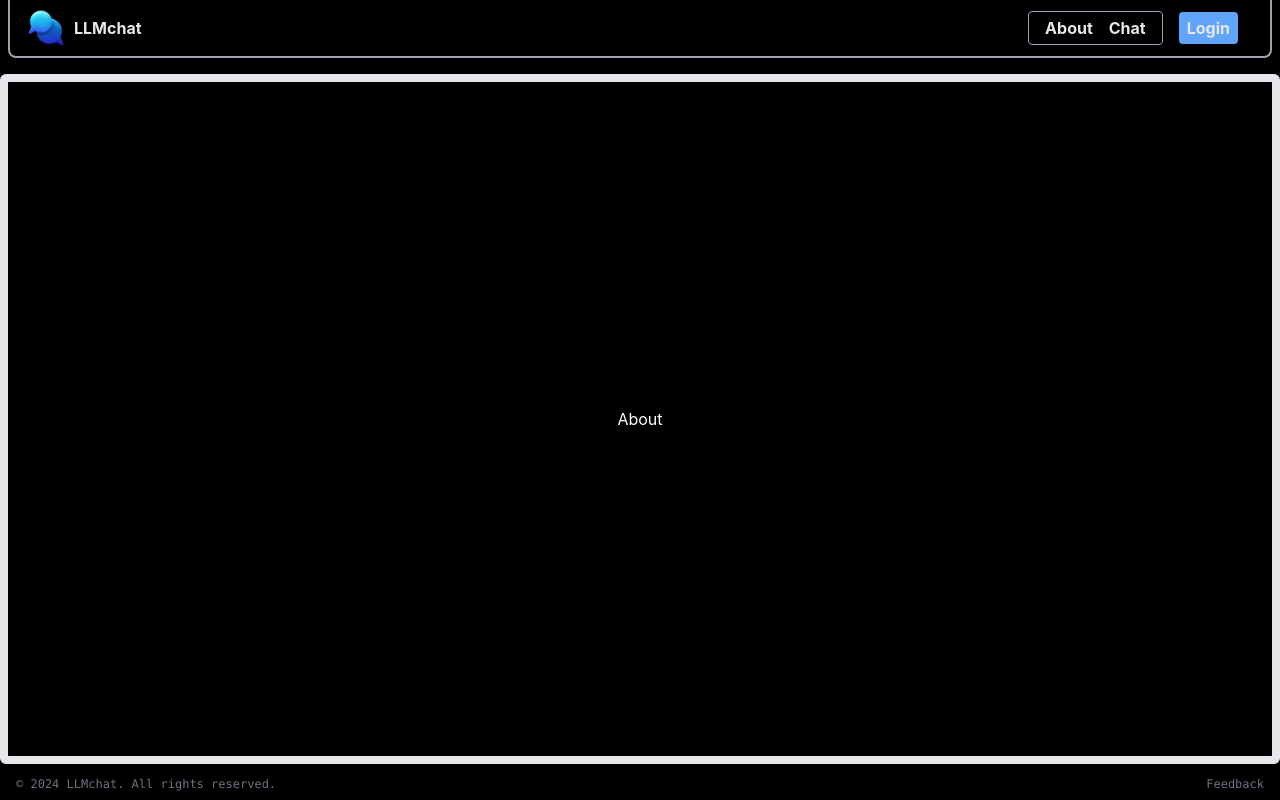
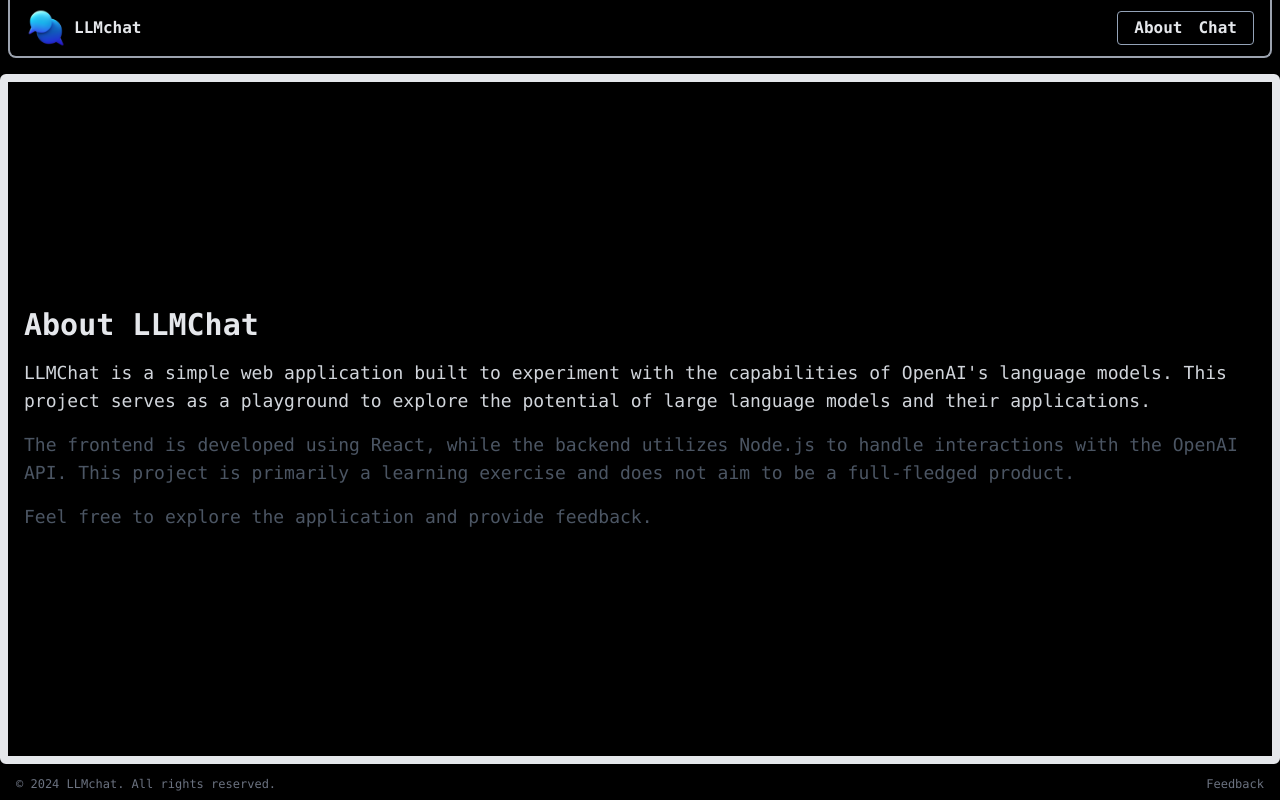
Before and after one commit to satymshrma/llmchat, a React (Vite) app in the folder frontend/: page / in a window 1280 px wide. Built offline with nearby package versions, Linux system fonts and the light colour scheme.

Commit message:
modified the front end.

```diff
--- a/frontend/package.json
+++ b/frontend/package.json
@@ -10,6 +10,7 @@
     "preview": "vite preview"
   },
   "dependencies": {
+    "axios": "^1.7.3",
     "react": "^18.2.0",
     "react-dom": "^18.2.0",
     "react-router-dom": "^6.24.1"
--- a/frontend/src/App.tsx
+++ b/frontend/src/App.tsx
@@ -1,6 +1,7 @@
 import { useState } from "react";
 import Nav from "./components/Nav";
-import { About } from "./pages";
+import { About, Chat } from "./pages";
+import { Route, Routes } from "react-router-dom";
 
 const App = () => {
   const [darkMode, setdarkMode] = useState<boolean>(false); // #TODO: Redo this
@@ -26,16 +27,25 @@
         {/* Main Section */}
         <section
           id="focus"
-          className="p-2 border-8 w-full h-full rounded-md flex  justify-center items-center border-slate-gray mt-4 mx-2"
+          className="border-8 max-lg:w-[98%] w-full h-full rounded-md flex justify-center items-center border-slate-gray mt-4"
         >
-          <About />
+          <Routes>
+            <Route path="/" element={<About />} />
+            <Route path="/chat" element={<Chat />} />
+          </Routes>
+          {/* <About /> */}
         </section>
 
         <footer className="w-full">
           <div className="p-2 mt-1 mx-2 flex justify-between text-gray-500 text-xs font-mono">
             <p>© 2024 LLMchat. All rights reserved.</p>
-            <button className="hover:underlinehover:text-blue-500">
-              Feedback
+            <button
+              onClick={() => {}}
+              className="hover:underline hover:text-blue-100"
+            >
+              <p>
+                <a href="https://forms.gle/76ekqM5SkwPSEA566">Feedback</a>
+              </p>
             </button>
           </div>
         </footer>
--- a/frontend/src/components/Nav.tsx
+++ b/frontend/src/components/Nav.tsx
@@ -12,7 +12,7 @@
 
 const Nav: React.FC<Props> = ({ darkMode, changeDarkMode, loginStatus }) => {
   return (
-    <div className="flex font-sans flex-row justify-between items-center px-4 max-sm:px-2 py-2 mx-2 font-bold border-2 border-t-0 border-gray-400 bg-black text-gray-200 rounded-lg rounded-t-none">
+    <div className="flex font-mono flex-row justify-between items-center px-4 max-sm:px-2 py-2 mx-2 font-bold border-2 border-t-0 border-gray-400 bg-black text-gray-200 rounded-lg rounded-t-none">
       <div className="flex flex-row gap-3">
         {/* Logo */}
         <div className="gap-3">
@@ -39,7 +39,7 @@
 
       <div>
         {/*Navigation links and Menu*/}
-        <div className="max-sm:hidden flex-row flex justify-evenly items-center">
+        <div className=" flex-row flex justify-evenly items-center">
           <div className="border p-1 px-2 border-slate-400 rounded">
             {navLinks.map((link) => (
               <a key={link.href} href={link.href} className="mx-2">
@@ -47,12 +47,12 @@
               </a>
             ))}
           </div>
-          <div className="mx-4 bg-blue-400 p-1 px-2 rounded">
+          <div className=" hidden mx-4 bg-blue-400 p-1 px-2 rounded">
             {!loginStatus && <a href="/login">Login</a>}
             {loginStatus && <UserMenu />}
           </div>
         </div>
-        <img className="max-sm:block hidden" src="{hamburgerIcon}" alt="Menu" />
+        <img className=" hidden" src="{hamburgerIcon}" alt="Menu" />
       </div>
     </div>
   );
--- a/frontend/src/main.tsx
+++ b/frontend/src/main.tsx
@@ -1,10 +1,12 @@
-import React from 'react'
-import ReactDOM from 'react-dom/client'
-import App from './App.tsx'
-import './index.css'
-
-ReactDOM.createRoot(document.getElementById('root')!).render(
+import React from "react";
+import ReactDOM from "react-dom/client";
+import App from "./App.tsx";
+import "./index.css";
+import { BrowserRouter } from "react-router-dom";
+ReactDOM.createRoot(document.getElementById("root")!).render(
   <React.StrictMode>
-    <App />
-  </React.StrictMode>,
-)
+    <BrowserRouter>
+      <App />
+    </BrowserRouter>
+  </React.StrictMode>
+);
--- a/frontend/src/pages/About.tsx
+++ b/frontend/src/pages/About.tsx
@@ -2,8 +2,27 @@
 
 const About = () => {
   return (
-    <div className=''>About</div>
-  )
-}
+    <div className="container mx-auto px-4 py-10 text-left">
+      <h2 className="font-mono text-3xl font-bold text-gray-200 mb-4">
+        About LLMChat
+      </h2>
+      <p className="text-lg font-mono text-gray-300">
+        LLMChat is a simple web application built to experiment with the
+        capabilities of OpenAI's language models. This project serves as a
+        playground to explore the potential of large language models and their
+        applications.
+      </p>
+      <p className="text-lg font-mono text-gray-600 mt-4">
+        The frontend is developed using React, while the backend utilizes
+        Node.js to handle interactions with the OpenAI API. This project is
+        primarily a learning exercise and does not aim to be a full-fledged
+        product.
+      </p>
+      <p className="text-lg font-mono text-gray-600 mt-4">
+        Feel free to explore the application and provide feedback.
+      </p>
+    </div>
+  );
+};
 
-export default About
+export default About;
--- a/frontend/src/pages/Chat.tsx
+++ b/frontend/src/pages/Chat.tsx
@@ -1,7 +1,110 @@
 // import React from 'react'
 
-const Chat = () => {
-  return <div>Chat</div>;
+import { useEffect, useState } from "react";
+import axios from "axios";
+import { API_OPENAI_CHAT, API_OPENAI_VALIDATION } from "../utils/endpoints";
+
+interface ChatProps {}
+
+interface Message {
+  text: string;
+  sender: "user" | "bot";
+}
+
+const Chat: React.FC<ChatProps> = () => {
+  const [apiKey, setApiKey] = useState("");
+  const [apiKeyStatus, setApiKeyStatus] = useState<boolean>(false);
+  const [buttonText, setButtonText] = useState("Validate");
+  const [placeholderText, setPlaceholderText] = useState(
+    "Enter OpenaiAPI Key..."
+  );
+  const [messages, setMessages] = useState<Message[]>([]);
+  const [showInvalidKeyMessage, setShowInvalidKeyMessage] = useState(false);
+  let handleSubmit;
+  useEffect(() => {
+    handleSubmit = async (e: React.FormEvent) => {
+      e.preventDefault();
+      if (!apiKeyStatus) {
+        try {
+          const response = await axios.post(API_OPENAI_VALIDATION, { apiKey });
+          setApiKeyStatus(response.data);
+          setButtonText("Chat");
+          setPlaceholderText("Enter your query here...");
+        } catch (error) {
+          console.error(error);
+          setApiKeyStatus(false);
+          setShowInvalidKeyMessage(true);
+          setButtonText("Validate");
+          setPlaceholderText("Enter OpenaiAPI Key...");
+        }
+        return;
+      }
+
+      // Send user message to chat API
+      const userMessage: Message = { text: apiKey, sender: "user" };
+      setMessages([...messages, userMessage]);
+
+      try {
+        const response = await axios.post(API_OPENAI_CHAT, { message: apiKey }); // Replace with your chat API endpoint
+        const botMessage: Message = {
+          text: response.data.message,
+          sender: "bot",
+        };
+        setMessages([...messages, botMessage]);
+      } catch (error) {
+        console.error(error);
+        // Handle error, e.g., display an error message
+      }
+
+      setApiKey(""); // Clear input field
+    };
+  });
+
+  return (
+    <div className="h-full w-full flex flex-col">
+      <div className="flex-grow overflow-y-auto p-4">
+        {messages.map((message, index) => (
+          <div
+            key={index}
+            className={`flex items-start ${
+              message.sender === "user" ? "justify-end" : "justify-start"
+            }`}
+          >
+            <div
+              className={`p-2 rounded-lg ${
+                message.sender === "user" ? "bg-blue-100" : "bg-gray-200"
+              }`}
+            >
+              {message.text}
+            </div>
+          </div>
+        ))}
+      </div>
+
+      <div className="border-t border-gray-200 p-4">
+        {apiKeyStatus === false && (
+          <div className="text-red-500 mb-2 font-mono text-sm">
+            {showInvalidKeyMessage && `Invalid API key`}
+          </div>
+        )}
+        <form onSubmit={handleSubmit} className="flex">
+          <input
+            type="text"
+            placeholder={placeholderText}
+            value={apiKey}
+            onChange={(e) => setApiKey(e.target.value)}
+            className="w-full bg-black text-white font-mono p-2 rounded-md focus:outline-none"
+          />
+          <button
+            type="submit"
+            className="bg-blue-500 hover:bg-blue-700 text-white font-bold py-2 px-4 rounded"
+          >
+            {buttonText}
+          </button>
+        </form>
+      </div>
+    </div>
+  );
 };
 
 export default Chat;
--- /dev/null
+++ b/frontend/src/utils/endpoints.ts
@@ -0,0 +1,3 @@
+export const API_OPENAI_VALIDATION='http://localhost:3000/api/validate-key'
+
+export const API_OPENAI_CHAT='http://localhost:3000/api/chat'
```
Also changed, not shown: frontend/src/utils/constants.ts (line endings or trailing spaces), 1 other file (tests, documents, lock files or other folders).
